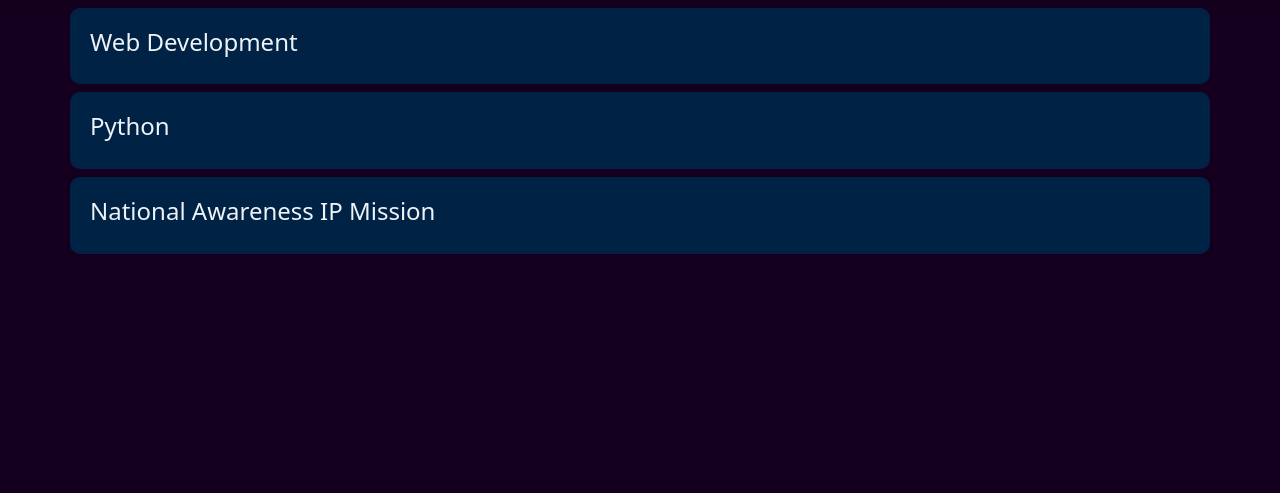
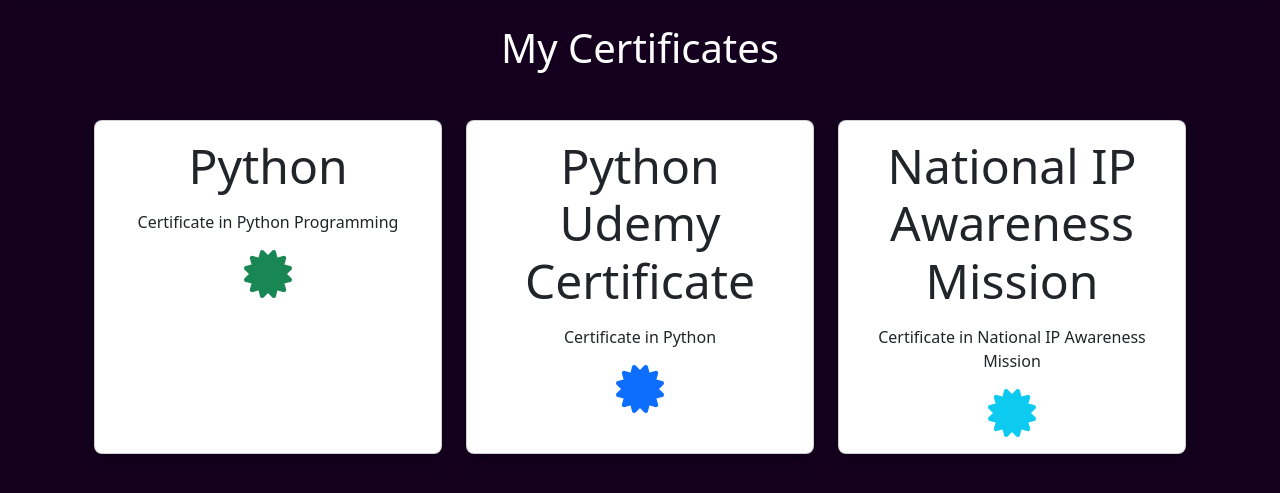
Before and after one commit to Himanshut1806/Portfolio, a Django app: page /certificate/ in a window 1280 px wide. Shown: the part 64-557 px from the top of the page. Run offline with Django 5.2, Linux system fonts and the light colour scheme.

Commit message:
first commit

```diff
--- a/app/static/css/style.css
+++ b/app/static/css/style.css
@@ -4,7 +4,7 @@
 
 .navbar-nav .nav-link:hover{
     font-weight:bold;
-    color:#4fffb0;
+    color:#2980b9;
 }
 
 .navbar-nav .nav-link{
--- a/app/templates/certificate.html
+++ b/app/templates/certificate.html
@@ -1,19 +1,22 @@
 {% extends "base.html" %}
 {% load static %}
 {% block content %}
-<div class="row">
-    <div class="jumbtron jumbtron-fluid mt-2">
-        <h1 class="display4"> Web Development </h1>
+<div class="container mt-4">
+    <h1 class="text-center mb-5 text-white">My Certificates</h1>
+    <div class="row g-4">
+        {% for cert in certificates %}
+        <div class="col-md-4">
+            <div class="card shadow rounded-3 h-100 border-{{ forloop.counter|default:1|stringformat:'s'|slice:':5' }}">
+                <a href="{{ cert.url }}" class="text-decoration-none text-dark" target="_blank">
+                    <div class="card-body text-center">
+                        <h2 class="card-title display-5 mb-3">{{ cert.title }}</h2>
+                        <p class="card-text">{{ cert.description }}</p>
+                        <i class="{{ cert.icon }} fa-3x"></i>
+                    </div>
+                </a>
+            </div>
+        </div>
+        {% endfor %}
     </div>
-
-    <div class="jumbtron jumbtron-fluid mt-2">
-        <h1 class="display4"> Python </h1>
-    </div>
-
-    <div class="jumbtron jumbtron-fluid mt-2">
-        <h1 class="display4"> National Awareness IP Mission </h1>
-    </div>
-
 </div>
-
 {% endblock content %}
--- a/app/templates/experience.html
+++ b/app/templates/experience.html
@@ -14,6 +14,7 @@
                             <span class="badge bg-success">{{eachitem.Duration}}</span>
                         </div>
                         <h3 class="h5 text-secondary mb-3">{{eachitem.position}}</h3>
+                        <h3 class="h6 text-secondary mb-3">{{eachitem.description}}</h3>
                         <div class="d-flex align-items-center mb-3">
                             <i class="fas fa-map-marker-alt me-2 text-danger"></i>
                             <span>{{eachitem.Location}}</span>
--- a/app/views.py
+++ b/app/views.py
@@ -40,13 +40,15 @@
         {
             'company': 'Augurs Technology Pvt.Ltd',
             'position': 'Python Developer Intern',
-            'Duration': '6 Months',
+            'description': 'Click here to view Certificate',
+            'Duration': 'December 2024 - Present',
             'Location': 'Lucknow',
         },
         {
             'company': 'OPL Innovate',
             'position': 'Java Developer Intern',
-            'Duration': '3 Months',
+            'description': 'Click here to view Certificate',
+            'Duration': 'March 2024 - June 2024 (3 Months)',
             'Location': 'Ahmedabad',
             'certificate_url': 'https://drive.google.com/file/d/1ZeikDHUTnc_Xx8WLgLR3KhB-ISy92upt/view?usp=drivesdk'
         },
@@ -54,7 +56,28 @@
     return render(request, "experience.html", {"experience": experience})
 
 def certificate(request):
-    return render (request, "certificate.html")
+    certificates = [
+        {
+            'title': 'Python',
+            'description': 'Certificate in Python Programming',
+            'url': 'https://drive.google.com/file/d/1_ZlZV-krY1TQCCY_vCUz-34EehBNDST5/view?usp=drivesdk',
+            'icon': 'fas fa-certificate text-success',
+        },
+        {
+            'title': 'Python Udemy Certificate',
+            'description': 'Certificate in Python',
+            'url': 'https://drive.google.com/file/d/1_aHGh20xQjR404rWTxT0ve9sohKcIhZp/view?usp=drivesdk',
+            'icon': 'fas fa-certificate text-primary',
+        },
+        {
+            'title': 'National IP Awareness Mission',
+            'description': 'Certificate in National IP Awareness Mission',
+            'url': 'https://drive.google.com/file/d/119A81H2PKeWijGWS455Brg_rnPoeKxo7/view?usp=drivesdk',
+            'icon': 'fas fa-certificate text-info',
+        },
+    ]
+    return render(request, "certificate.html", {"certificates": certificates})
+
 
 def contact(request):
     return render (request,"contact.html")
```
